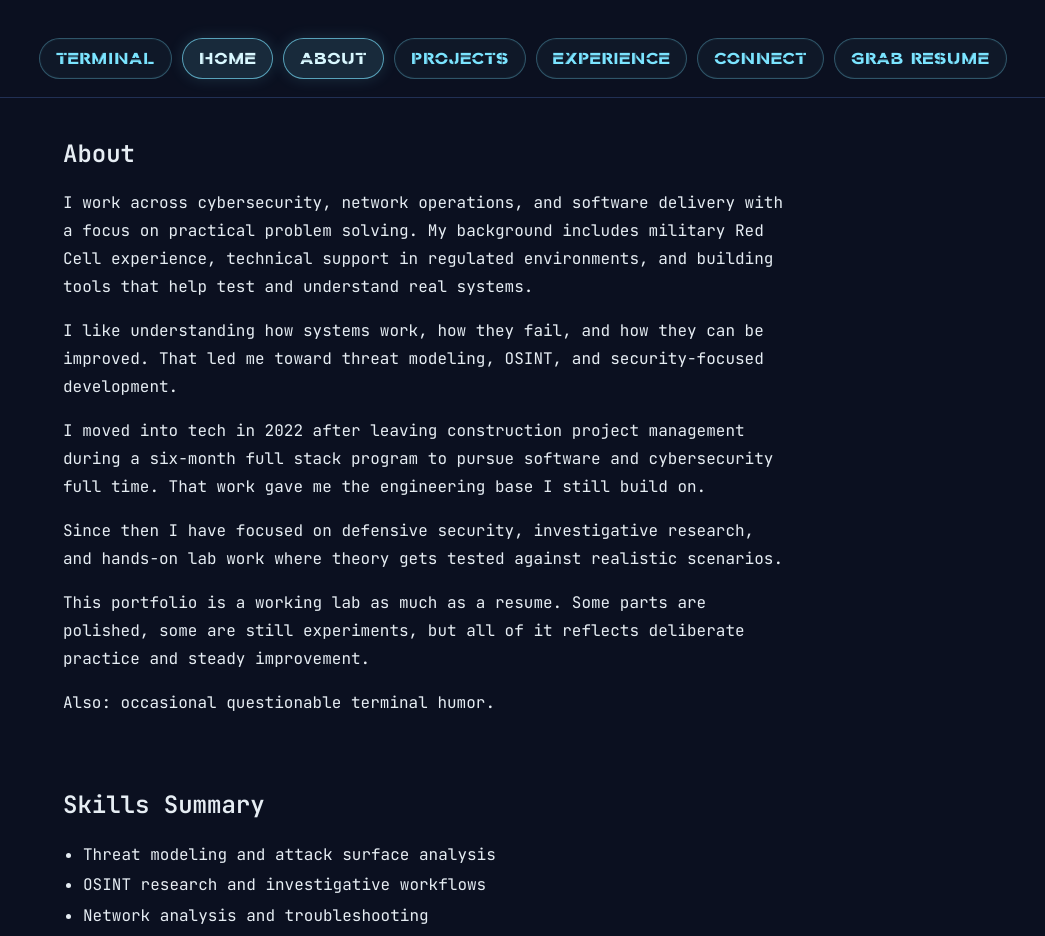
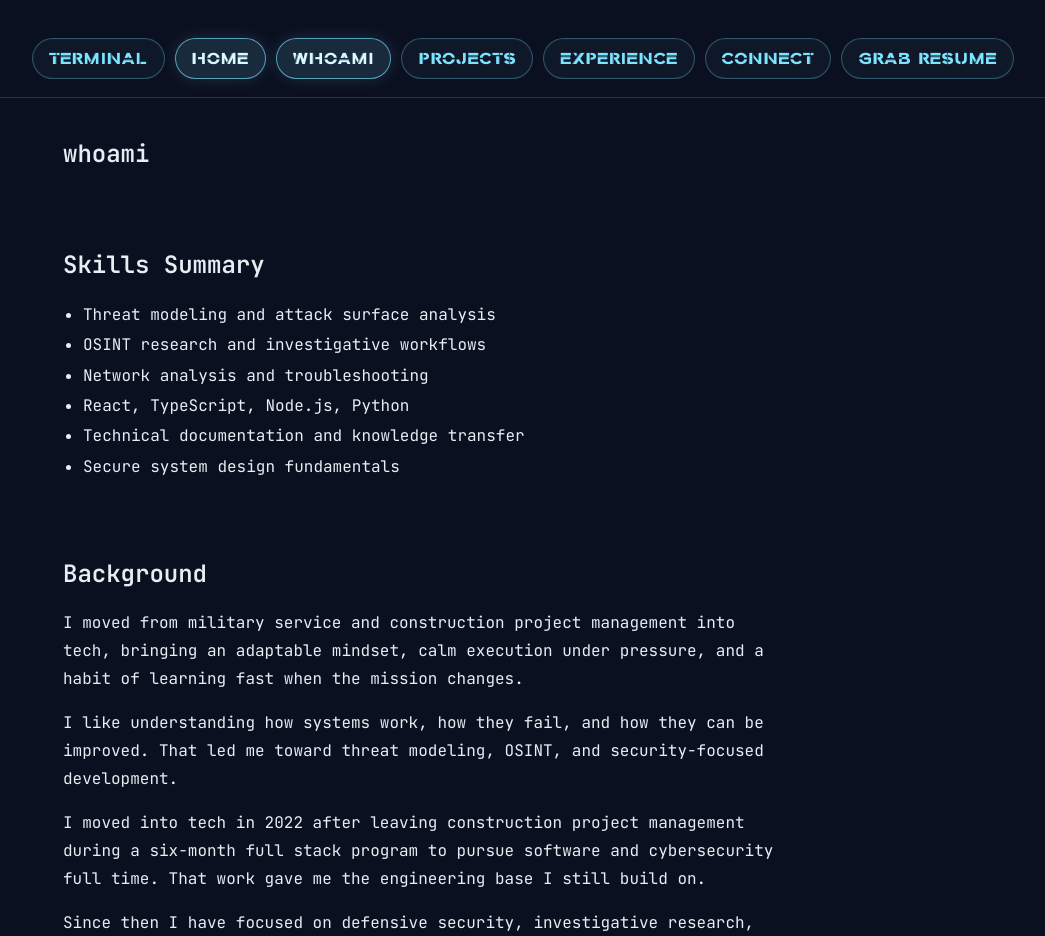
Before and after one commit to usmc1371nerd/network-portfolio, a React (Vite) app: page /gui/about in a window 1280 px wide. Shown: the top 936 px of the page, without its empty margins (117-1162 px from the left). Built offline with nearby package versions, Linux system fonts and the light colour scheme; no server answers.

Commit message:
content(about): update whoami story and layout

```diff
--- a/src/components/Navbar.tsx
+++ b/src/components/Navbar.tsx
@@ -11,7 +11,7 @@ export function Navbar() {
       <nav>
         <NavLink to="/">Terminal</NavLink>
         <NavLink to="/gui">Home</NavLink>
-        <NavLink to="/gui/about">About</NavLink>
+        <NavLink to="/gui/about">whoami</NavLink>
         <NavLink to="/gui/projects">Projects</NavLink>
         <NavLink to="/gui/experience">Experience</NavLink>
         {/* <NavLink to="/gui/blog">Blog</NavLink> */}
--- a/src/pages/About.tsx
+++ b/src/pages/About.tsx
@@ -37,11 +37,26 @@ export function About() {
   return (
     <div className="about-page">
       <section className="about-section">
-        <h1>About</h1>
+        <h1>whoami</h1>
+      </section>
+
+      <section className="about-section">
+        <h2>Skills Summary</h2>
+        <ul className="skills-list">
+          <li>Threat modeling and attack surface analysis</li>
+          <li>OSINT research and investigative workflows</li>
+          <li>Network analysis and troubleshooting</li>
+          <li>React, TypeScript, Node.js, Python</li>
+          <li>Technical documentation and knowledge transfer</li>
+          <li>Secure system design fundamentals</li>
+        </ul>
+      </section>
+
+      <section className="about-section">
+        <h2>Background</h2>
         <p>
-          I work across cybersecurity, network operations, and software delivery with a focus on
-          practical problem solving. My background includes military Red Cell experience, technical
-          support in regulated environments, and building tools that help test and understand real systems.
+          I moved from military service and construction project management into tech, bringing an
+          adaptable mindset, calm execution under pressure, and a habit of learning fast when the mission changes.
         </p>
         <p>
           I like understanding how systems work, how they fail, and how they can be improved. That
@@ -64,18 +79,6 @@ export function About() {
       </section>
 
       <section className="about-section">
-        <h2>Skills Summary</h2>
-        <ul className="skills-list">
-          <li>Threat modeling and attack surface analysis</li>
-          <li>OSINT research and investigative workflows</li>
-          <li>Network analysis and troubleshooting</li>
-          <li>React, TypeScript, Node.js, Python</li>
-          <li>Technical documentation and knowledge transfer</li>
-          <li>Secure system design fundamentals</li>
-        </ul>
-      </section>
-
-      <section className="about-section">
         <h2>Training and Certificates</h2>
         <div className="training-grid">
           {trainingItems.map((item) => (
```
